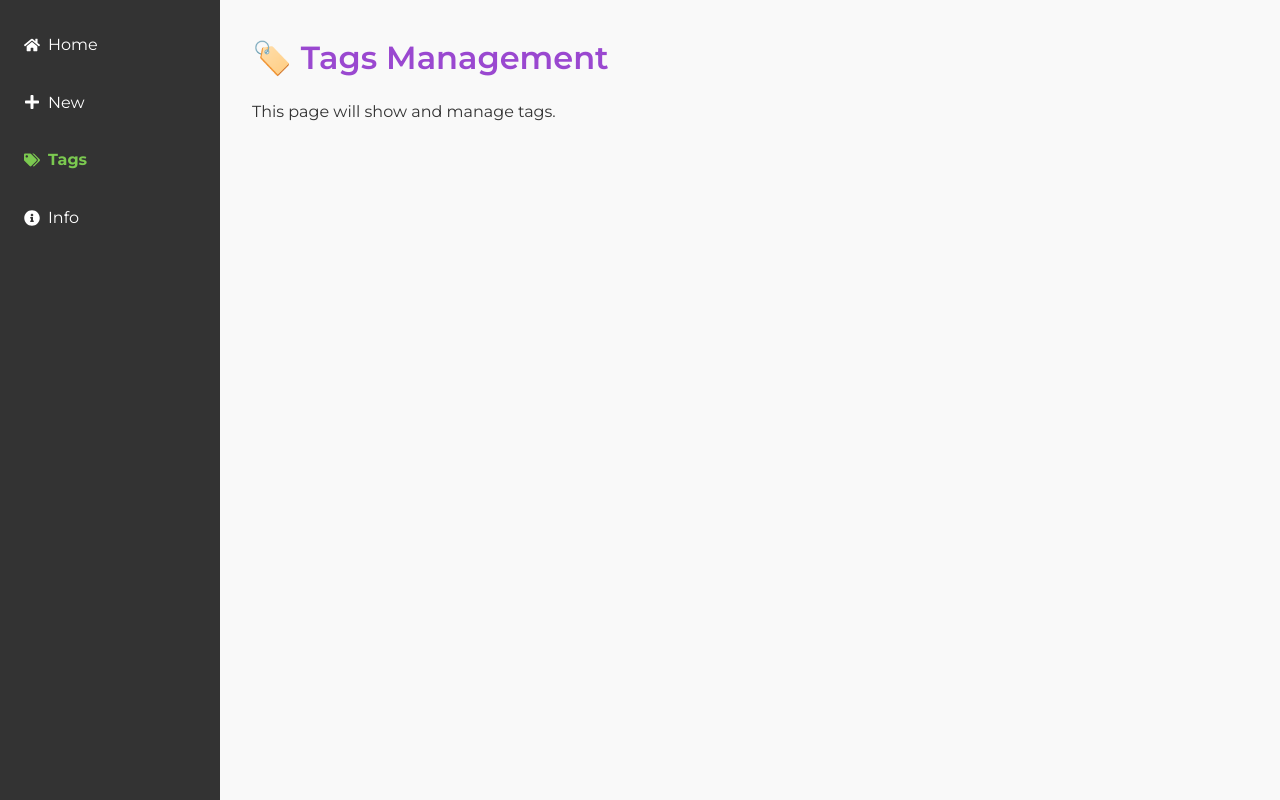
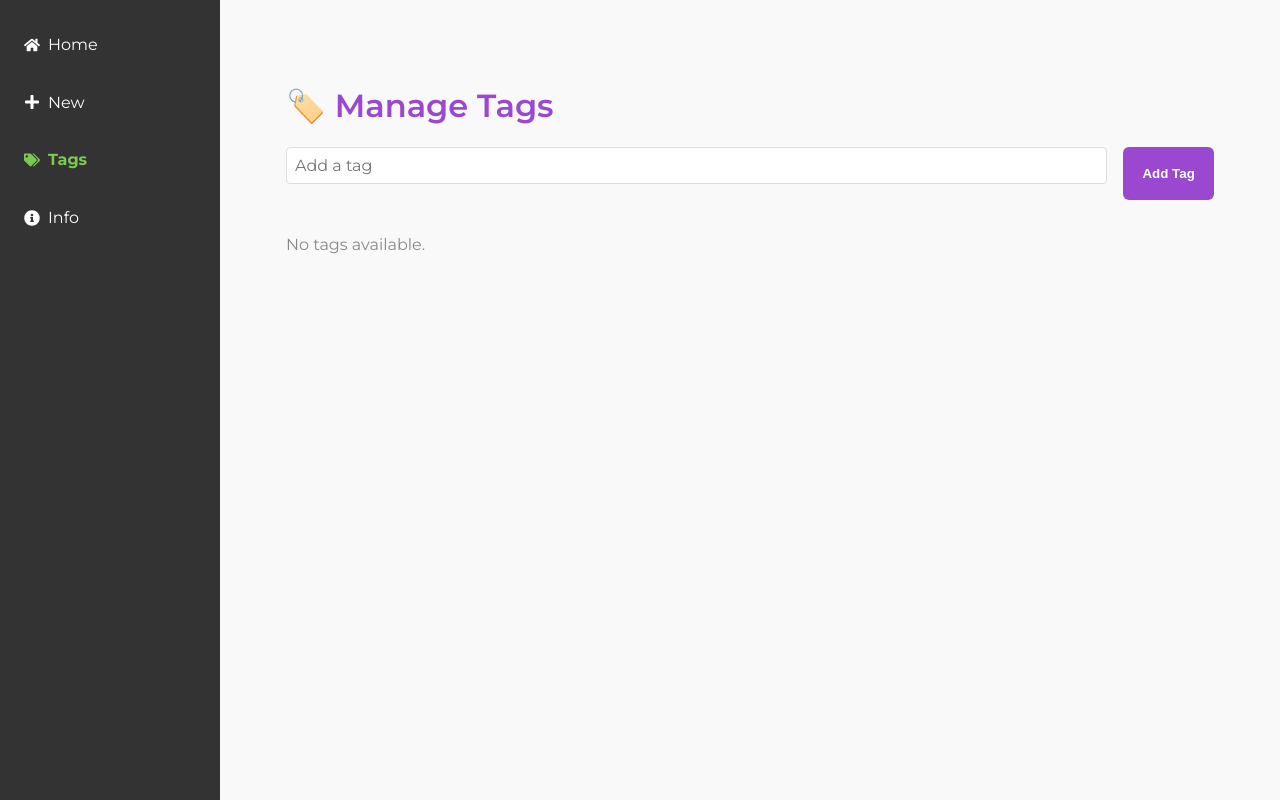
Before and after one commit to yassir-chouika/CodeWallet, a React (Vite) app in the folder src/renderer/: page /tags in a window 1280 px wide. Built offline with nearby package versions, Linux system fonts and the light colour scheme.

Commit message:
Add : searchTerm and filtering to Zustand + UI polish for SnippetCard

```diff
--- a/src/renderer/src/assets/SnippetCard.css
+++ b/src/renderer/src/assets/SnippetCard.css
@@ -11,22 +11,30 @@
   display: flex;
   justify-content: space-between;
   align-items: center;
+  margin-bottom: 1rem;
 }
 
 .snippet-header h3 {
   margin: 0;
   color: #333333;
+  font-size: 1.3rem;
+  transition: transform 0.3s ease;
+
+}
+.snippet-header h3:hover {
+  color: #9a48d0;
+  transform: scale(1.08);
 }
 
 .snippet-actions button {
   background-color: #9a48d0;
   color: #fff;
   border: none;
-  padding: 6px 12px;
+  padding: 0.6rem 1.2rem;
   margin-left: 8px;
-  border-radius: 4px;
+  border-radius: 5px;
   cursor: pointer;
-  font-weight: 500;
+  font-weight: bold;
 }
 
 .snippet-actions button:hover {
--- a/src/renderer/src/components/SnippetCard.jsx
+++ b/src/renderer/src/components/SnippetCard.jsx
@@ -8,10 +8,7 @@ const SnippetCard = ({ snippet, onView, onDelete }) => {
   return (
     <div className="snippet-card">
       <div className="snippet-header">
-        <h3
-          style={{ cursor: 'pointer', textDecoration: 'underline' }}
-          onClick={() => navigate(`/fragment/${snippet.id}`)}
-        >
+        <h3 style={{ cursor: 'pointer' }} onClick={() => navigate(`/fragment/${snippet.id}`)}>
           {snippet.title}
         </h3>
 
--- a/src/renderer/src/pages/FragmentsPage.jsx
+++ b/src/renderer/src/pages/FragmentsPage.jsx
@@ -34,7 +34,7 @@ const FragmentsPage = () => {
       <div style={{ display: 'flex', justifyContent: 'space-between', alignItems: 'center' }}>
         <h1>📄 Code Snippets</h1>
         <Link to="/fragment">
-          <button className="button">+ New Fragment</button>
+          <button className="button">+ New Snippet</button>
         </Link>
       </div>
 
--- a/src/renderer/src/pages/TagsPage.jsx
+++ b/src/renderer/src/pages/TagsPage.jsx
@@ -1,8 +1,136 @@
+import { useState } from 'react'
+import useStore from '../state/useStore'
+
 const TagsPage = () => {
+  const tags = useStore((state) => state.tags)
+  const snippets = useStore((state) => state.snippets)
+
+  const addTag = useStore((state) => state.addTag)
+  const renameTag = useStore((state) => state.renameTag)
+  const deleteTag = useStore((state) => state.deleteTag)
+
+  const [newTag, setNewTag] = useState('')
+  const [editingTag, setEditingTag] = useState(null)
+  const [editedName, setEditedName] = useState('')
+
+  // Recalculate tag usage
+  const tagCounts = {}
+  snippets.forEach((snippet) => {
+    snippet.tags?.forEach((tag) => {
+      tagCounts[tag] = (tagCounts[tag] || 0) + 1
+    })
+  })
+
+  // Add a new tag
+  const handleAddTag = () => {
+    const trimmed = newTag.trim()
+    if (trimmed && !tags.includes(trimmed)) {
+      addTag(trimmed)
+      setNewTag('')
+    }
+  }
+
+  // Rename a tag
+  const handleRenameTag = () => {
+    if (editedName.trim() && editedName !== editingTag) {
+      renameTag(editingTag, editedName)
+      setEditingTag(null)
+    }
+  }
+
+  // Delete a tag
+  const handleDeleteTag = (tag) => {
+    deleteTag(tag)
+  }
+
   return (
-    <div>
-      <h1>🏷️ Tags Management</h1>
-      <p>This page will show and manage tags.</p>
+    <div className="container">
+      <h1>🏷️ Manage Tags</h1>
+
+      {/* Add tag input */}
+      <div
+        className="tag-input-container"
+        style={{ display: 'flex', gap: '1rem', marginBottom: '2rem' }}
+      >
+        <input
+          type="text"
+          placeholder="Add a tag"
+          value={newTag}
+          onChange={(e) => setNewTag(e.target.value)}
+          className="tag-input"
+          style={{ flex: 1 }}
+        />
+        <button onClick={handleAddTag} className="button">
+          Add Tag
+        </button>
+      </div>
+
+      {/* Tag list */}
+      <div style={{ display: 'flex', flexDirection: 'column', gap: '1rem' }}>
+        {tags.length === 0 && <p style={{ color: '#888' }}>No tags available.</p>}
+
+        {tags.map((tag) => (
+          <div
+            key={tag}
+            style={{
+              display: 'flex',
+              justifyContent: 'space-between',
+              alignItems: 'center',
+              backgroundColor: 'var(--color-muted)',
+              border: '1px solid var(--color-border)',
+              borderRadius: '8px',
+              padding: '1rem',
+              boxShadow: '0 2px 4px rgba(0, 0, 0, 0.05)'
+            }}
+          >
+            {editingTag === tag ? (
+              <div style={{ display: 'flex', gap: '0.5rem', flex: 1 }}>
+                <input
+                  value={editedName}
+                  onChange={(e) => setEditedName(e.target.value)}
+                  className="tag-input"
+                  style={{ flex: 1 }}
+                />
+                <button className="button" onClick={handleRenameTag}>
+                  Save
+                </button>
+                <button
+                  className="button"
+                  style={{ backgroundColor: '#ccc', color: '#333' }}
+                  onClick={() => setEditingTag(null)}
+                >
+                  Cancel
+                </button>
+              </div>
+            ) : (
+              <>
+                <span>
+                  <strong>{tag}</strong>{' '}
+                  <span style={{ color: '#777' }}>({tagCounts[tag] || 0} use)</span>
+                </span>
+                <div style={{ display: 'flex', gap: '0.5rem' }}>
+                  <button
+                    className="button"
+                    onClick={() => {
+                      setEditingTag(tag)
+                      setEditedName(tag)
+                    }}
+                  >
+                    Edit
+                  </button>
+                  <button
+                    className="button"
+                    onClick={() => handleDeleteTag(tag)}
+                    style={{ backgroundColor: '#9a48d0', color: 'white' }}
+                  >
+                    Delete
+                  </button>
+                </div>
+              </>
+            )}
+          </div>
+        ))}
+      </div>
     </div>
   )
 }
--- a/src/renderer/src/state/useStore.js
+++ b/src/renderer/src/state/useStore.js
@@ -1,43 +1,92 @@
 import { create } from 'zustand'
 import { loadSnippets, saveSnippets } from '../utils/storage'
 
+const extractUniqueTags = (snippets) => {
+  const tagSet = new Set()
+  snippets.forEach((snippet) => {
+    snippet.tags?.forEach((tag) => tagSet.add(tag))
+  })
+  return Array.from(tagSet)
+}
+
 const useStore = create((set, get) => ({
   snippets: [],
+  tags: [],
+
   searchTerm: '',
 
+  setSearchTerm: (term) => set({ searchTerm: term }),
+
+  getFilteredSnippets: () => {
+    const term = get().searchTerm.toLowerCase()
+    return get().snippets.filter((snippet) => snippet.title.toLowerCase().includes(term))
+  },
+
+  // Initialize from storage
   initSnippets: async () => {
     const data = await loadSnippets()
-    set({ snippets: data })
+    const tags = extractUniqueTags(data)
+    set({ snippets: data, tags })
   },
 
-  setSearchTerm: (term) => {
-    set({ searchTerm: term })
-  },
-
-  getFilteredSnippets: () => {
-    const { snippets, searchTerm } = get()
-    return snippets.filter((s) =>
-      s.title.toLowerCase().includes(searchTerm.toLowerCase()) ||
-      s.code.toLowerCase().includes(searchTerm.toLowerCase())
-    )
-  },
-
+  // Add a new snippet
   addSnippet: (snippet) => {
     const updated = [...get().snippets, snippet]
-    set({ snippets: updated })
+    const tags = extractUniqueTags(updated)
+    set({ snippets: updated, tags })
     saveSnippets(updated)
   },
 
-  deleteSnippet: (id) => {
-    const updated = get().snippets.filter((s) => s.id !== id)
-    set({ snippets: updated })
+  // Update a snippet
+  updateSnippet: (updatedSnippet) => {
+    const updated = get().snippets.map((s) => (s.id === updatedSnippet.id ? updatedSnippet : s))
+    const tags = extractUniqueTags(updated)
+    set({ snippets: updated, tags })
     saveSnippets(updated)
   },
 
-  updateSnippet: (updatedSnippet) => {
-    const updated = get().snippets.map((s) => (s.id === updatedSnippet.id ? updatedSnippet : s))
-    set({ snippets: updated })
+  // Delete a snippet
+  deleteSnippet: (id) => {
+    const updated = get().snippets.filter((s) => s.id !== id)
+    const tags = extractUniqueTags(updated)
+    set({ snippets: updated, tags })
     saveSnippets(updated)
+  },
+
+  // Tag-specific methods
+  addTag: (newTag) => {
+    const trimmed = newTag.trim()
+    if (!get().tags.includes(trimmed)) {
+      const updatedTags = [...get().tags, trimmed]
+      set({ tags: updatedTags })
+    }
+  },
+
+  renameTag: (oldTag, newTag) => {
+    const trimmed = newTag.trim()
+    const updatedSnippets = get().snippets.map((s) => {
+      if (s.tags?.includes(oldTag)) {
+        const newTags = s.tags.map((tag) => (tag === oldTag ? trimmed : tag))
+        return { ...s, tags: newTags }
+      }
+      return s
+    })
+    const newTags = extractUniqueTags(updatedSnippets)
+    set({ snippets: updatedSnippets, tags: newTags })
+    saveSnippets(updatedSnippets)
+  },
+
+  deleteTag: (tagToRemove) => {
+    const updatedSnippets = get().snippets.map((s) => {
+      if (s.tags?.includes(tagToRemove)) {
+        const newTags = s.tags.filter((t) => t !== tagToRemove)
+        return { ...s, tags: newTags }
+      }
+      return s
+    })
+    const newTags = extractUniqueTags(updatedSnippets)
+    set({ snippets: updatedSnippets, tags: newTags })
+    saveSnippets(updatedSnippets)
   }
 }))
 
```
